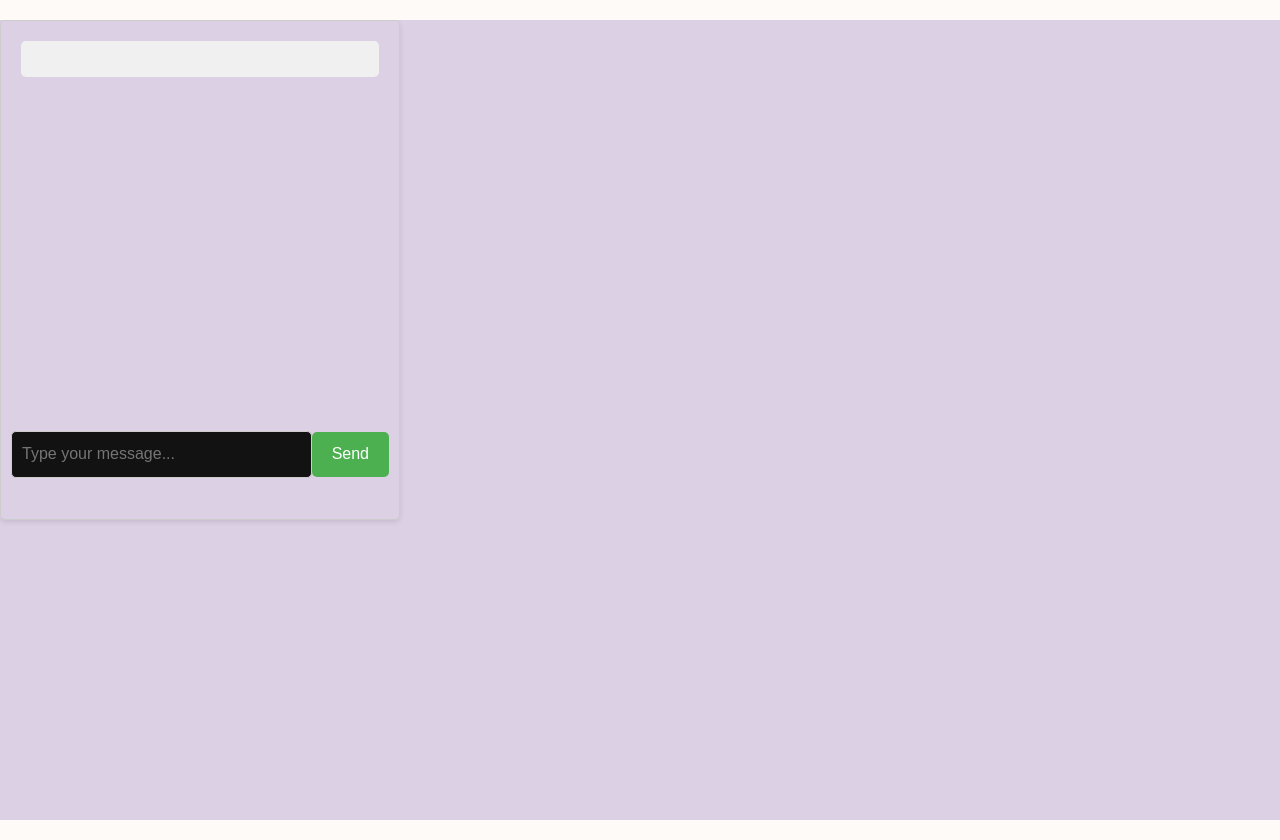
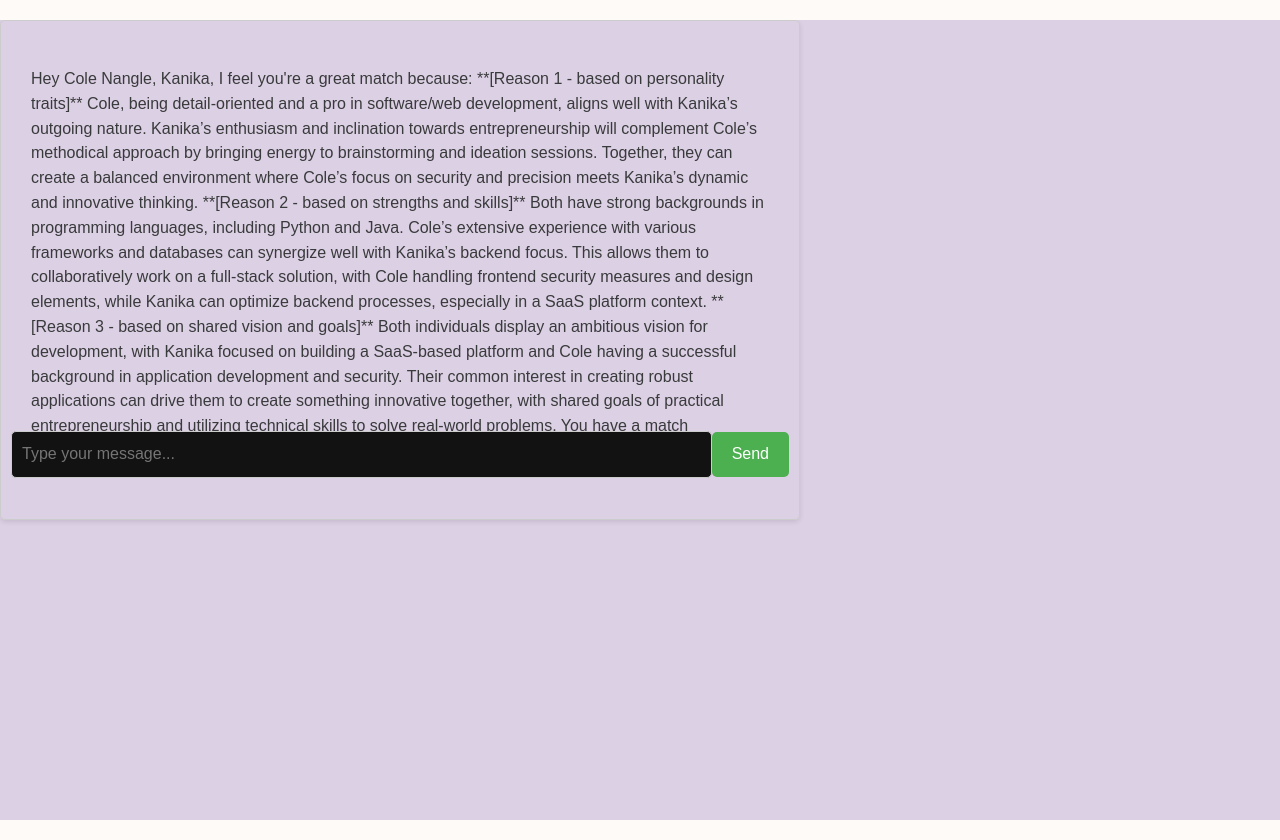
Before and after one commit to jokzcooks/HackMIT-2024, a React (Create React App) app in the folder MainApp/client/: page /chat in a window 1280 px wide. Built offline with nearby package versions, Linux system fonts and the light colour scheme; no server answers.

Commit message:
final push

```diff
--- a/MainApp/client/src/components/Images/index.jsx
+++ b/MainApp/client/src/components/Images/index.jsx
@@ -40,3 +40,8 @@ export {
     default as ProfileIcon6
 }
 from './icons/magicstudio-art_5.png'
+
+export {
+    default as Kanika
+}
+from './icons/kanika.jpeg'
--- a/MainApp/client/src/containers/Chat/chat.css
+++ b/MainApp/client/src/containers/Chat/chat.css
@@ -1,5 +1,5 @@
 .chat-box {
-    width: 400px;
+    width: 800px;
     height: 500px;
     border: 1px solid #ccc;
     border-radius: 5px;
--- a/MainApp/client/src/containers/Chat/chat.jsx
+++ b/MainApp/client/src/containers/Chat/chat.jsx
@@ -1,13 +1,32 @@
-import React, { useState } from 'react';
+import React, { useEffect, useState } from 'react';
 import "./chat.css"
 
 const ChatBox = () => {
-  const [messages, setMessages] = useState([""]);
+  const [messages, setMessages] = useState([]);
   const [newMessage, setNewMessage] = useState('');
 
   const handleInputChange = (event) => {
     setNewMessage(event.target.value);
   };
+
+  useEffect(()=>{
+    setMessages([...messages, `Hey Cole Nangle, Kanika,
+
+I feel you're a great match because:
+
+**[Reason 1 - based on personality traits]**
+Cole, being detail-oriented and a pro in software/web development, aligns well with Kanika’s outgoing nature. Kanika’s enthusiasm and inclination towards entrepreneurship will complement Cole’s methodical approach by bringing energy to brainstorming and ideation sessions. Together, they can create a balanced environment where Cole’s focus on security and precision meets Kanika’s dynamic and innovative thinking.
+
+**[Reason 2 - based on strengths and skills]**
+Both have strong backgrounds in programming languages, including Python and Java. Cole’s extensive experience with various frameworks and databases can synergize well with Kanika’s backend focus. This allows them to collaboratively work on a full-stack solution, with Cole handling frontend security measures and design elements, while Kanika can optimize backend processes, especially in a SaaS platform context.
+
+**[Reason 3 - based on shared vision and goals]**
+Both individuals display an ambitious vision for development, with Kanika focused on building a SaaS-based platform and Cole having a successful background in application development and security. Their common interest in creating robust applications can drive them to create something innovative together, with shared goals of practical entrepreneurship and utilizing technical skills to solve real-world problems.
+
+You have a match percentage of **85%**.
+
+Get hacking!!`])
+  }, [])
 
   const handleSubmit = (event) => {
     event.preventDefault();
@@ -28,6 +47,27 @@ const ChatBox = () => {
   return (
     <div className="chat-box">
       <div className="chat-history">
+        <div
+            key={"1131"}
+            className={`message 'bot'}`}
+          >
+            <p>{`Hey Cole Nangle, Kanika,
+
+I feel you're a great match because:
+
+**[Reason 1 - based on personality traits]**
+Cole, being detail-oriented and a pro in software/web development, aligns well with Kanika’s outgoing nature. Kanika’s enthusiasm and inclination towards entrepreneurship will complement Cole’s methodical approach by bringing energy to brainstorming and ideation sessions. Together, they can create a balanced environment where Cole’s focus on security and precision meets Kanika’s dynamic and innovative thinking.
+
+**[Reason 2 - based on strengths and skills]**
+Both have strong backgrounds in programming languages, including Python and Java. Cole’s extensive experience with various frameworks and databases can synergize well with Kanika’s backend focus. This allows them to collaboratively work on a full-stack solution, with Cole handling frontend security measures and design elements, while Kanika can optimize backend processes, especially in a SaaS platform context.
+
+**[Reason 3 - based on shared vision and goals]**
+Both individuals display an ambitious vision for development, with Kanika focused on building a SaaS-based platform and Cole having a successful background in application development and security. Their common interest in creating robust applications can drive them to create something innovative together, with shared goals of practical entrepreneurship and utilizing technical skills to solve real-world problems.
+
+You have a match percentage of **85%**.
+
+Get hacking!!`}</p>
+          </div>
         {messages.map((message, index) => (
           <div
             key={index}
--- a/MainApp/client/src/containers/People/People.jsx
+++ b/MainApp/client/src/containers/People/People.jsx
@@ -1,6 +1,6 @@
 import React, { useState } from 'react';
 import './people.css';
-import { ProfileIcon1, ProfileIcon2, ProfileIcon3, ProfileIcon4, ProfileIcon5, ProfileIcon6 } from '../../components/Images';
+import { Kanika, ProfileIcon1, ProfileIcon2, ProfileIcon3, ProfileIcon4, ProfileIcon5, ProfileIcon6 } from '../../components/Images';
 import { useNavigate } from 'react-router';
 
 const SuggestedProfiles = () => {
@@ -15,7 +15,7 @@ const SuggestedProfiles = () => {
     {
       name: 'Kanika Gupta',
       title: 'Full Stack Developer',
-      image: ProfileIcon1,
+      image: Kanika,
     },
     {
       name: 'Avery Williams',
```
Also changed, not shown: MainApp/client/src/components/Images/icons/kanika.jpeg (added), 1 other file (tests, documents, lock files or other folders).
